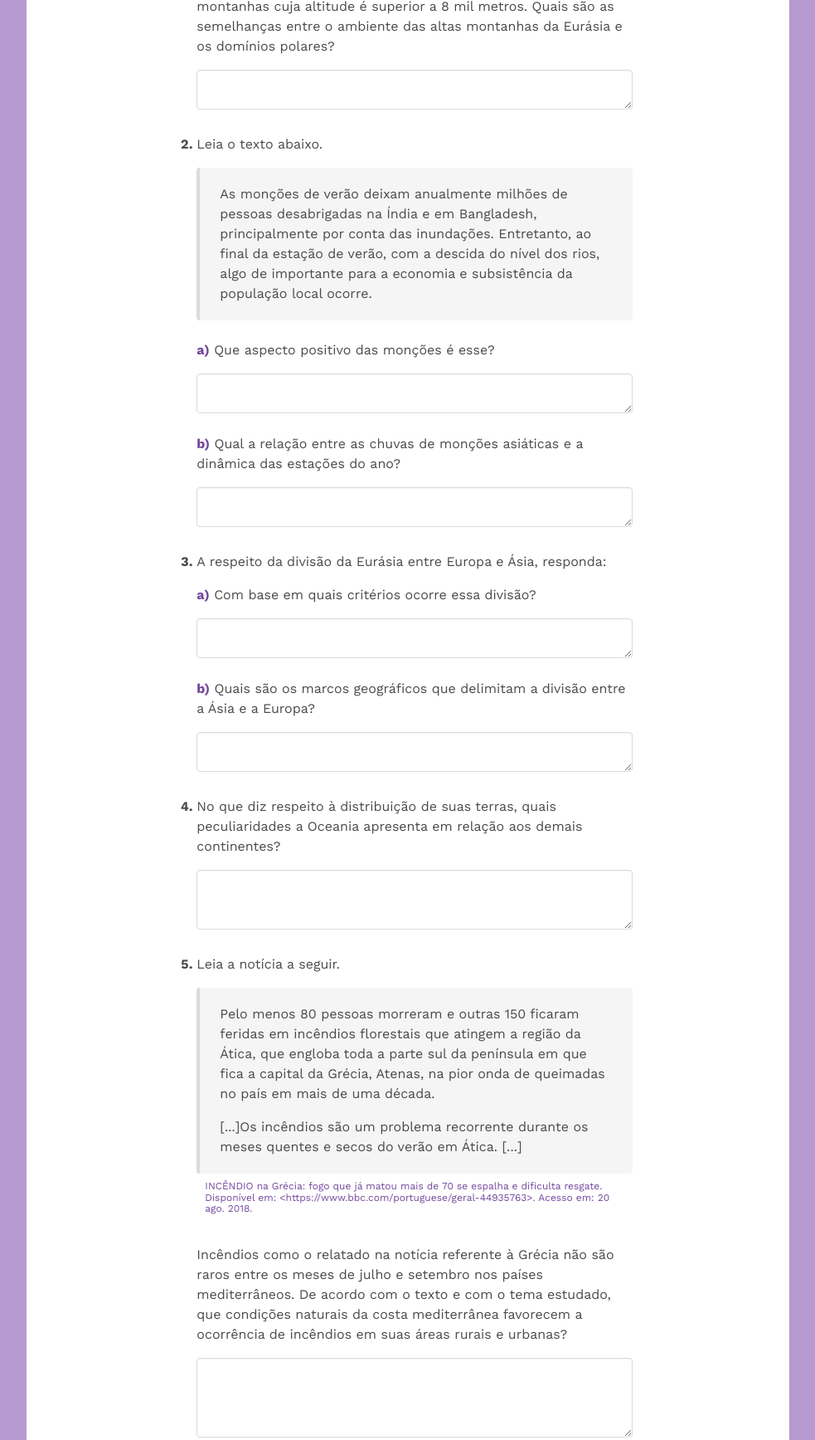
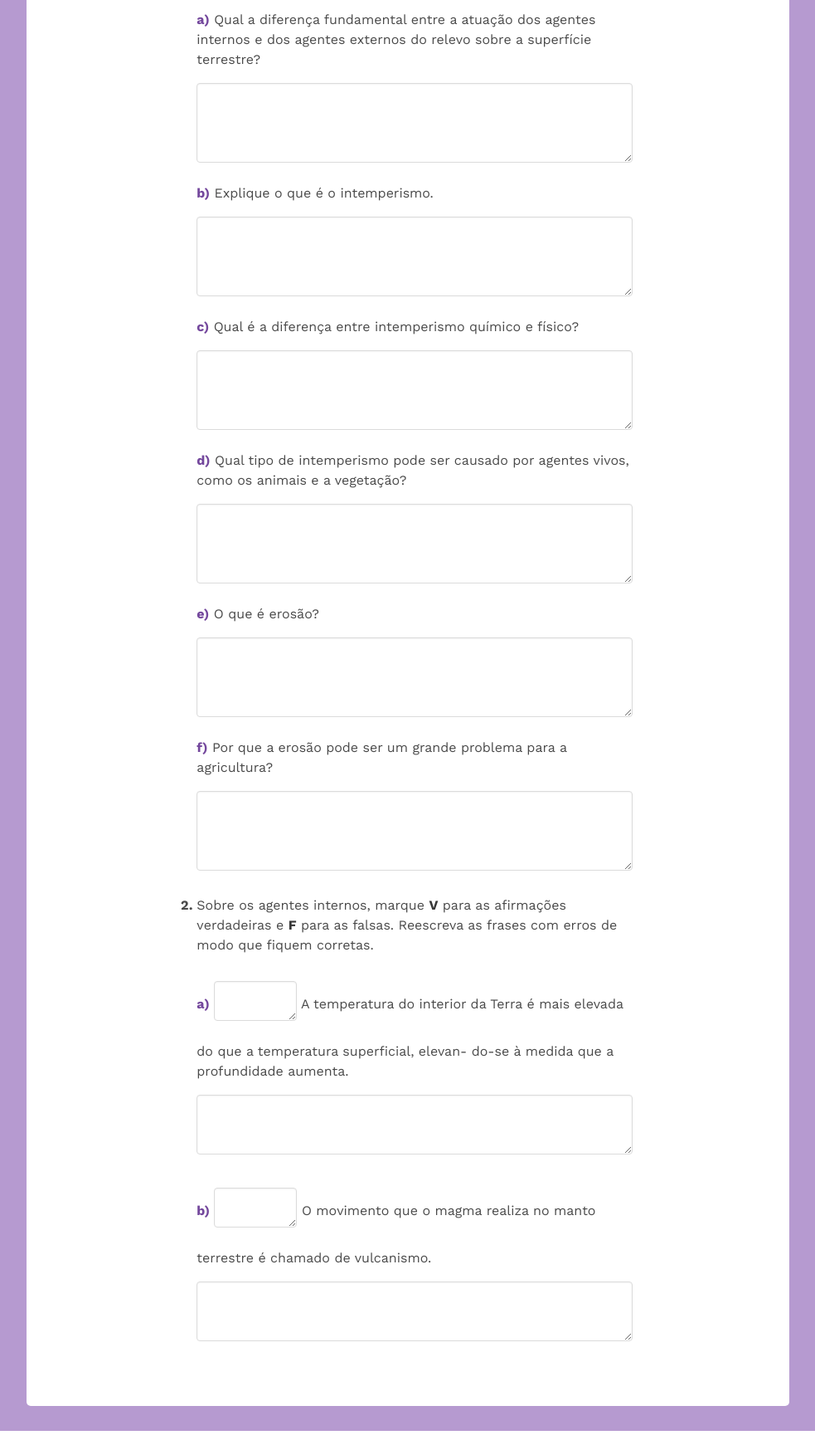
Before and after one commit to Dougllaz86/POR83_7_HE, a plain HTML site: page index.html in a window 1280 px wide. Shown: the part 192-1927 px from the top of the page at 83% size, without its empty margins (148-1131 px from the left). Drawn offline with nearby package versions, Linux system fonts and the light colour scheme.

Commit message:
geo62 - 4 - he - final

```diff
--- /dev/null
+++ b/css/extras.css
@@ -0,0 +1,27 @@
+.katex-display {
+  display: inline-block;
+  margin: 1em 0;
+  text-align: center;
+}
+
+p span .textarea {
+  display: inline-block;
+  max-width: 100px;
+  min-width: 20px;
+  vertical-align: middle;
+}
+
+.table td.is-selected, .table th.is-selected, .has-background-primary {
+  background-color: #74489D !important;
+  color: #fff !important;
+}
+
+.content .table td {
+  vertical-align: middle;
+}
+
+@media only screen and (min-width: 768px) {
+  .img-desktop {
+    max-width: 50%;
+  }
+}
--- a/index.html
+++ b/index.html
@@ -8,6 +8,7 @@
   <title>Hora de Estudo</title>
   <link rel="stylesheet" href="https://cdn.jsdelivr.net/npm/bulma@0.9.0/css/bulma.min.css">
   <link rel="stylesheet" href="css/custom.css">
+  <link rel="stylesheet" href="css/extras.css">
 </head>
 
 <body>
@@ -21,48 +22,28 @@
             <hr>
             <ol class="is-decimal exercicios">
               <li>
-                <p>Encabeçada pelo Monte Everest, há uma lista composta por 14 montanhas cuja altitude é superior a 8 mil metros. Quais são as semelhanças entre o ambiente das altas montanhas da Eurásia e os domínios polares?</p>
-                <textarea name="idpergunta_0" id="idpergunta_0" class="textarea" placeholder="" rows="1"></textarea>
+                <p>Responda às questões a seguir sobre a temática do capítulo.</p>
+                <p><strong class="has-text-primary">a)</strong> Qual a diferença fundamental entre a atuação dos agentes internos e dos agentes externos do relevo sobre a superfície terrestre?</p>
+                <textarea name="idpergunta_0" id="idpergunta_0" class="textarea" placeholder="" rows="3"></textarea>
+                <p><strong class="has-text-primary">b)</strong> Explique o que é o intemperismo.</p>
+                <textarea name="idpergunta_0" id="idpergunta_0" class="textarea" placeholder="" rows="3"></textarea>
+                <p><strong class="has-text-primary">c)</strong> Qual é a diferença entre intemperismo químico e físico?</p>
+                <textarea name="idpergunta_0" id="idpergunta_0" class="textarea" placeholder="" rows="3"></textarea>
+                <p><strong class="has-text-primary">d)</strong> Qual tipo de intemperismo pode ser causado por agentes vivos, como os animais e a vegetação?</p>
+                <textarea name="idpergunta_0" id="idpergunta_0" class="textarea" placeholder="" rows="3"></textarea>
+                <p><strong class="has-text-primary">e)</strong> O que é erosão?</p>
+                <textarea name="idpergunta_0" id="idpergunta_0" class="textarea" placeholder="" rows="3"></textarea>
+                <p><strong class="has-text-primary">f)</strong> Por que a erosão pode ser um grande problema para a agricultura?</p>
+                <textarea name="idpergunta_0" id="idpergunta_0" class="textarea" placeholder="" rows="3"></textarea>
               </li>
               <li>
-                <p>Leia o texto abaixo.</p>
-                <article class="message">
-                  <div class="message-body">
-                    <p>As monções de verão deixam anualmente milhões de pessoas desabrigadas na Índia e em Bangladesh, principalmente por conta das inundações. Entretanto, ao final da estação de verão, com a descida do nível dos rios, algo de
-                      importante para a economia e subsistência da população local ocorre.</p>
-                  </div>
-                </article>
-                <p><strong class="has-text-primary">a)</strong> Que aspecto positivo das monções é esse?</p>
-                <textarea name="idpergunta_0" id="idpergunta_0" class="textarea" placeholder="" rows="1"></textarea>
-                <p><strong class="has-text-primary">b)</strong> Qual a relação entre as chuvas de monções asiáticas e a dinâmica das estações do ano?</p>
-                <textarea name="idpergunta_0" id="idpergunta_0" class="textarea" placeholder="" rows="1"></textarea>
-              </li>
-              <li>
-                <p>A respeito da divisão da Eurásia entre Europa e Ásia, responda:</p>
-                <p><strong class="has-text-primary">a)</strong> Com base em quais critérios ocorre essa divisão?</p>
-                <textarea name="idpergunta_0" id="idpergunta_0" class="textarea" placeholder="" rows="1"></textarea>
-                <p><strong class="has-text-primary">b)</strong> Quais são os marcos geográficos que delimitam a divisão entre a Ásia e a Europa?</p>
-                <textarea name="idpergunta_0" id="idpergunta_0" class="textarea" placeholder="" rows="1"></textarea>
-              </li>
-              <li>
-                <p>No que diz respeito à distribuição de suas terras, quais peculiaridades a Oceania apresenta em relação aos demais continentes?</p>
+                <p>Sobre os agentes internos, marque <strong>V</strong> para as afirmações verdadeiras e <strong>F</strong> para as falsas. Reescreva as frases com erros de modo que fiquem corretas.</p>
+                <p><strong class="has-text-primary">a)</strong> <span><textarea name="idpergunta_0" id="idpergunta_0" class="textarea" placeholder="" rows="1"></textarea></span> A temperatura do interior da Terra é mais elevada do que a temperatura
+                  superficial, elevan- do-se à medida que a profundidade aumenta.</p>
                 <textarea name="idpergunta_0" id="idpergunta_0" class="textarea" placeholder="" rows="2"></textarea>
-              </li>
-              <li>
-                <p>Leia a notícia a seguir.</p>
-                <article class="message">
-                  <div class="message-body">
-                    <p>Pelo menos 80 pessoas morreram e outras 150 ficaram feridas em incêndios florestais que atingem a região da Ática, que engloba toda a parte sul da península em que fica a capital da Grécia, Atenas, na pior onda de queimadas no
-                      país em mais de uma década.</p>
-                    <p>[...]Os incêndios são um problema recorrente durante os meses quentes e secos do verão em Ática. [...]</p>
-                  </div>
-                </article>
-                <div class="legenda is-size-7">
-                  <h6>INCÊNDIO na Grécia: fogo que já matou mais de 70 se espalha e dificulta resgate. Disponível em: &lt;https://www.bbc.com/portuguese/geral-44935763&gt;. Acesso em: 20 ago. 2018.</h6>
-                </div>
-                <p>Incêndios como o relatado na notícia referente à Grécia não são raros entre os meses de julho e setembro nos países mediterrâneos. De acordo com o texto e com o tema estudado, que condições naturais da costa mediterrânea favorecem
-                  a ocorrência de incêndios em suas áreas rurais e urbanas?</p>
-                <textarea name="idpergunta_0" id="idpergunta_0" class="textarea" placeholder="" rows="3"></textarea>
+                <p><strong class="has-text-primary">b)</strong> <span><textarea name="idpergunta_0" id="idpergunta_0" class="textarea" placeholder="" rows="1"></textarea></span> O movimento que o magma realiza no manto terrestre é chamado de
+                  vulcanismo.</p>
+                <textarea name="idpergunta_0" id="idpergunta_0" class="textarea" placeholder="" rows="2"></textarea>
               </li>
             </ol>
           </div>
```
